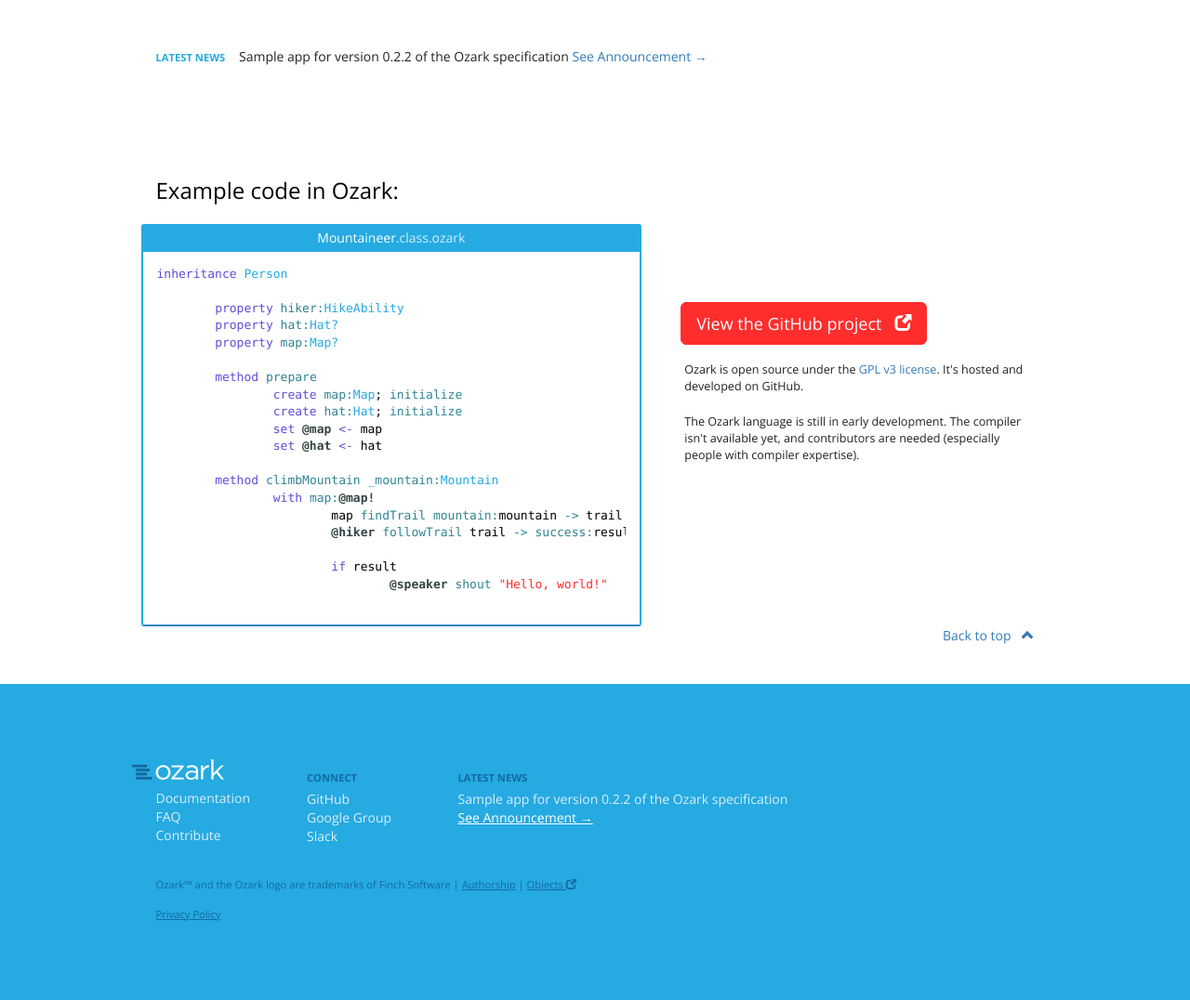
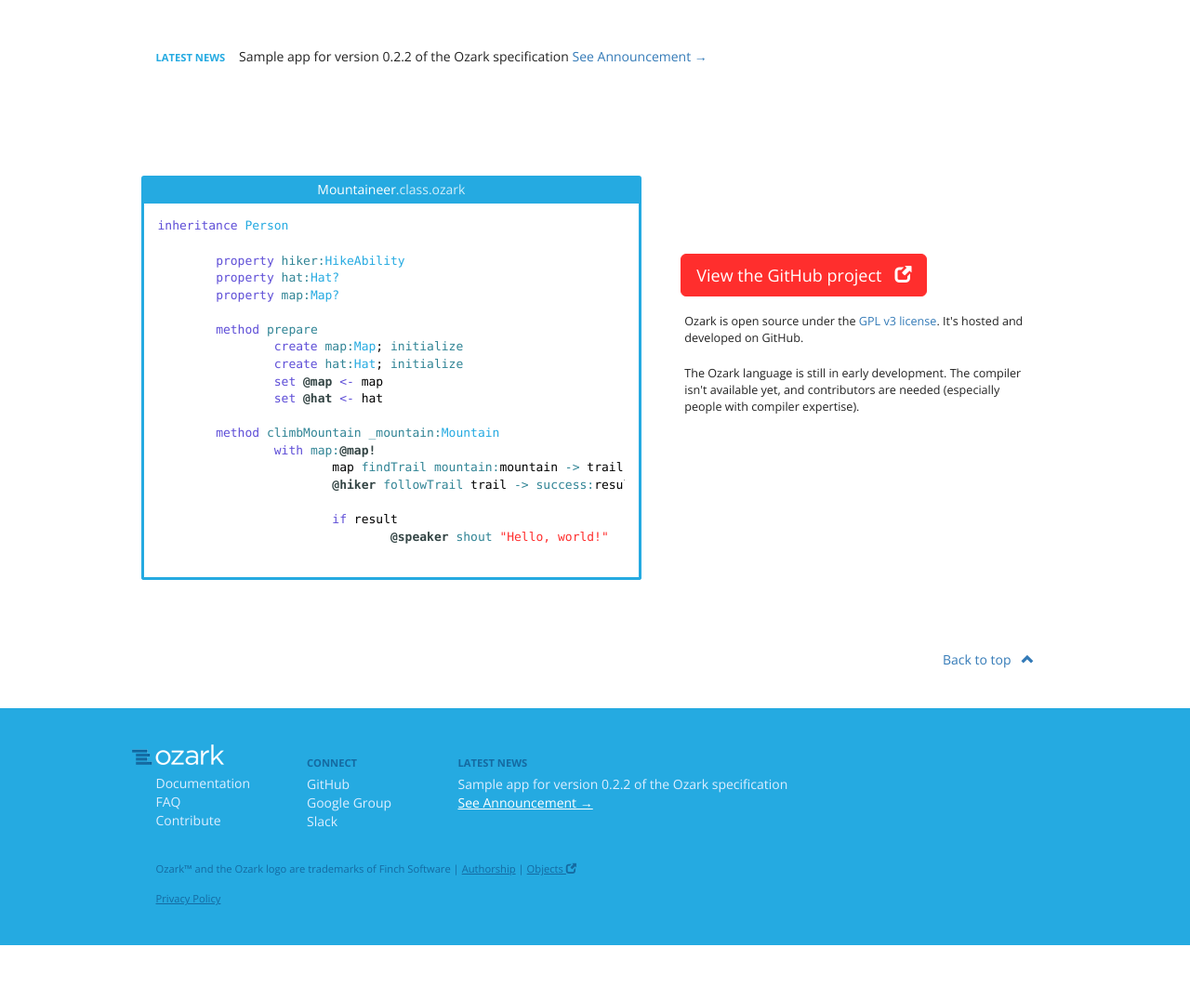
Before and after one commit to chasefinch/ozark-lang.github.io, a PHP site: page / in a window 1280 px wide. Shown: the part 390-1466 px from the top of the page at 93% size. After the commit the page ends 1407 px from the top, so only its background shows below. Run offline with PHP 8.4, Linux system fonts and the light colour scheme; some libraries are stand-ins or nearby versions.

Commit message:
style update

```diff
--- a/css/style.css
+++ b/css/style.css
@@ -193,7 +193,7 @@
 .code .btn { position:relative; left:-4px; }
 .community .btn { position:relative; left:-4px; }
 .prompt { text-align:center; margin-bottom:4em; }
-.snippet { margin-top:6em; }
+.snippet { margin-top:6em; margin-bottom:4em; }
 
 ul.contributors { padding-left:1.2em; }
 	ul.contributors li {  }
@@ -211,7 +211,7 @@
 .code-sample-header { position:relative; text-align:center; left:-4px; background-color:#25aae1; padding:5px 15px; color:#fff; border-top-right-radius:3px; border-top-left-radius:3px; }
 	.code-sample-header .extension { opacity:0.8; }
 
-.code-sample { position:relative; left:-4px; border:2px solid #25aae1; background:#fff; border-top:none; padding:15px; overflow-x:scroll; border-bottom-right-radius:3px; border-bottom-left-radius:3px; }
+.code-sample { position:relative; left:-4px; border:3px solid #25aae1; background:#fff; border-top:none; padding:15px; overflow-x:scroll; border-bottom-right-radius:3px; border-bottom-left-radius:3px; }
 	.code-sample pre { border:none !important; background:transparent !important; word-wrap:normal; margin:0; padding:0; }
 	.code-sample-header.code-sample-header-inline, main .code-sample-header { left:-5px; }
 	.code-sample.code-sample-inline, main .code-sample { margin-bottom:2em; left:-5px; }
@@ -269,7 +269,6 @@
 	.to-top .link-to-top:hover { text-decoration:none; }
 
 @media (min-width:768px) {
-	footer { padding-top:6em; padding-bottom:6em; }
 	#footer-logo { margin-bottom:0.5em; }
 
 	.footer-nav { font-size:1.0em; }
--- a/index.php
+++ b/index.php
@@ -31,12 +31,11 @@
 				</div>
 			</div>
 		</section>
-		<section class='white pull'>
+		<section class='white'>
 			<div class='container'>
 				<div class='row'>
 					<div class='col-md-10 col-md-offset-1'>
 						<div class='snippet'>
-							<h3>Example code in Ozark:</h3>
 							<div class='row'>
 								<div class='col-sm-7' itemscope itemtype="http://schema.org/SoftwareSourceCode">
 
```
